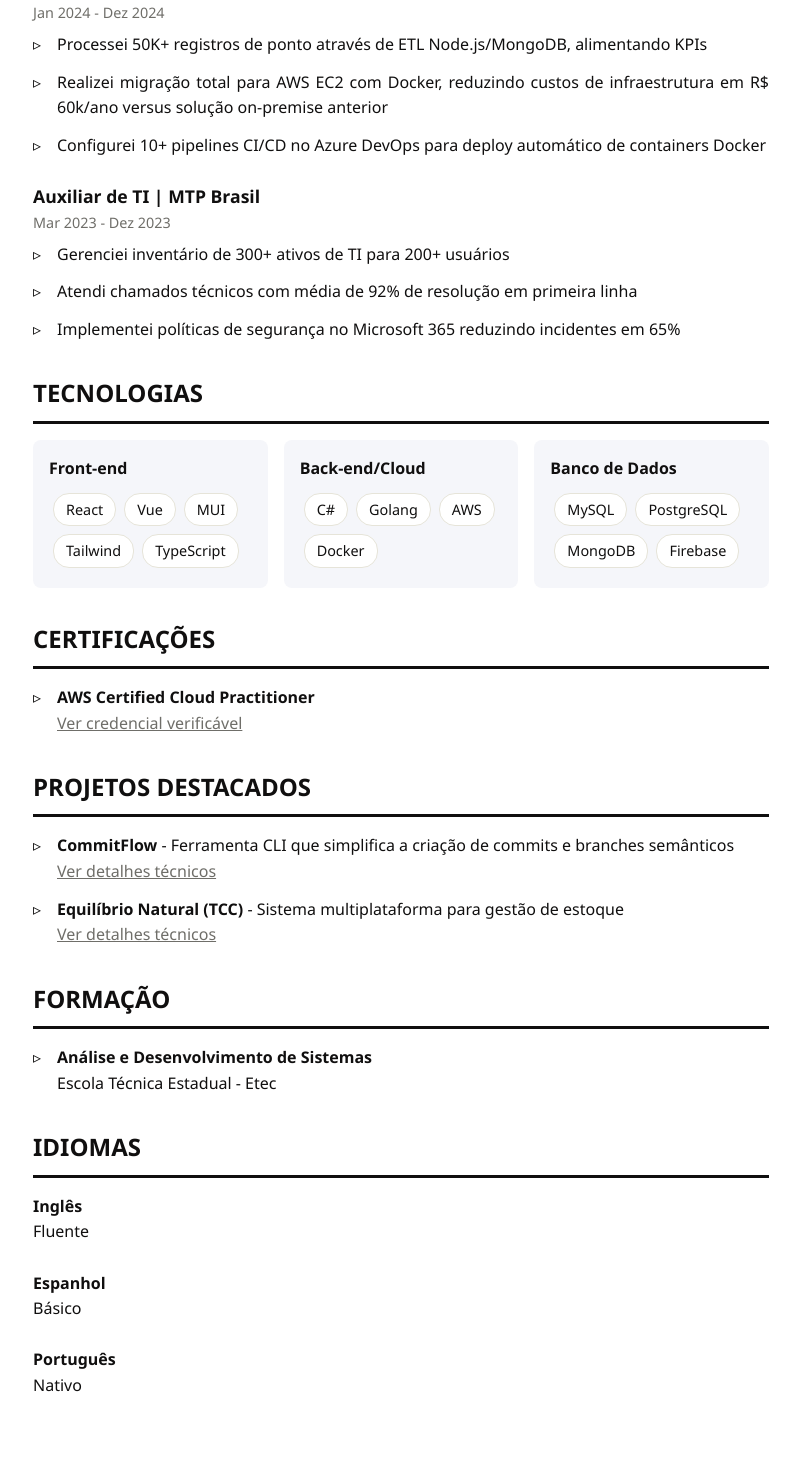
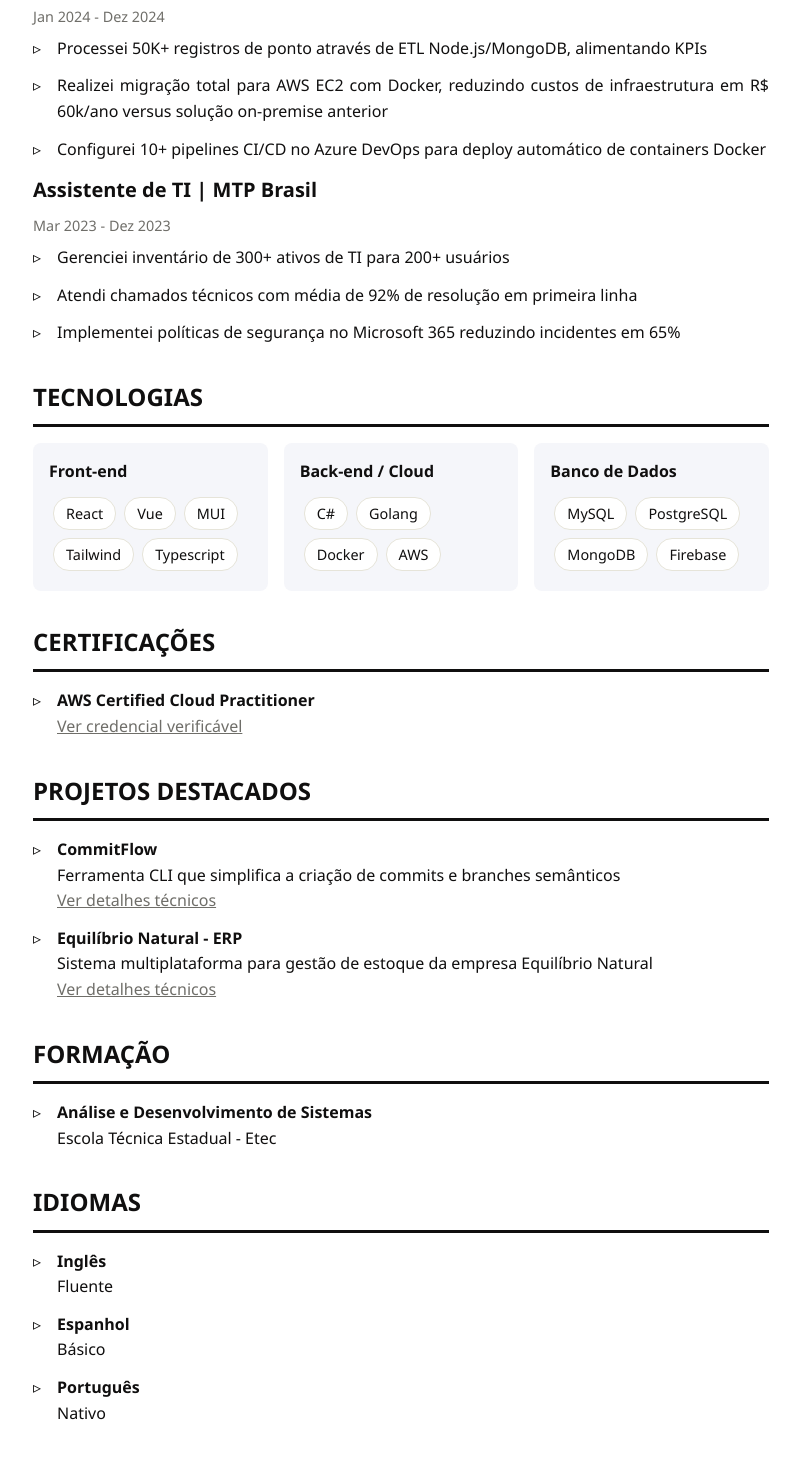
Before and after one commit to viniciusnevescosta/resume, a React (Vite) app: page / in a window 1280 px wide. Shown: the part 669-2128 px from the top of the page, without its empty margins (239-1039 px from the left). Before the commit the page ends 2100 px from the top, so only its background shows below. Built offline with nearby package versions, Linux system fonts and the light colour scheme.

Commit message:
[access] ♿ SEO
Implemented:
- Better general structure (main, articles, h1, h2, h3)
- Schema.org (Person, organization, creativeWork, language)
- Acessibility (aria-hidden, aria-label, ...)
- And others...

```diff
--- a/src/app/layout/MainLayout.tsx
+++ b/src/app/layout/MainLayout.tsx
@@ -1,21 +1,29 @@
 export const MainLayout = () => {
 	return (
-		<>
+		<div itemScope itemType='http://schema.org/Person'>
 			<header>
-				<h1>VINÍCIUS NEVES COSTA</h1>
-				<nav className='contact-info' aria-label='Contatos principais'>
-					<a href='mailto:vinicius.nevesco@gmail.com' aria-label='Enviar email'>
+				<h1 itemProp='name'>VINÍCIUS NEVES COSTA</h1>
+				<nav
+					className='contact-info'
+					aria-label='Contatos e redes sociais'
+					itemProp='contactPoint'
+					itemScope
+					itemType='http://schema.org/ContactPoint'
+				>
+					<a
+						href='mailto:vinicius.nevesco@gmail.com'
+						aria-label='Enviar email'
+						itemProp='email'
+					>
 						<i className='ri-mail-line' />
 						E-mail
 					</a>
-					{/* <a href="" aria-label="Telefone">
-                  <i className="ri-whatsapp-line" />Telefone
-              </a> */}
 					<a
 						href='https://linkedin.com/in/nevesco'
 						target='_blank'
 						rel='noreferrer'
 						aria-label='Perfil no LinkedIn'
+						itemProp='url'
 					>
 						<i className='ri-linkedin-box-line' />
 						LinkedIn
@@ -25,110 +33,187 @@ export const MainLayout = () => {
 						target='_blank'
 						rel='noreferrer'
 						aria-label='Perfil no GitHub'
+						itemProp='url'
 					>
 						<i className='ri-github-line' />
 						GitHub
 					</a>
-					{/* <a href="https://github.com/viniciusnevescosta" target="_blank" rel="noreferrer" aria-label="Perfil no GitHub">
-                  <i className="ri-article-line" />Blog
-              </a> */}
 				</nav>
 			</header>
+			<main>
 				<section>
 					<h2>RESUMO PROFISSIONAL</h2>
-				<p>Trabalho com React e Vue para dar vida a interfaces dinâmicas, e no back-end navego por C# com DDD, além de construir microserviços escaláveis na AWS. Quando não estou codando, você me encontra jogando, tomando um café (ou três) ou mergulhado em projetos pessoais que misturam código e curiosidade.</p>
+					<p>
+						Trabalho com React e Vue para dar vida a interfaces dinâmicas, e no
+						back-end navego por C# com DDD, além de construir microserviços
+						escaláveis na AWS. Quando não estou codando, você me encontra
+						jogando, tomando um café (ou três) ou mergulhado em projetos
+						pessoais que misturam código e curiosidade.
+					</p>
 				</section>
+
 				<section>
 					<h2>EXPERIÊNCIA PROFISSIONAL</h2>
-				<div>
-					<div className='job-title'>Dev Full Stack Jr. | MTP Brasil</div>
-					<div className='job-period'>Jan 2025 - Presente</div>
+					<article itemScope itemType='http://schema.org/Organization'>
+						<h3>
+							<span itemProp='jobTitle'>Dev Full Stack Jr.</span>
+							<span aria-hidden='true'> | </span>
+							<span itemProp='name'>MTP Brasil</span>
+						</h3>
+						<p className='job-period'>
+							<time itemProp='startDate' dateTime='2025-01'>
+								Jan 2025
+							</time>{' '}
+							- <time itemProp='endDate'>Presente</time>
+						</p>
 						<ul>
 							<li>
-							Desenvolvo sistema interno com arquitetura de microsserviços em C#
-							e frontend React
+								Desenvolvo sistema interno com arquitetura de microsserviços em
+								C# e frontend React
 							</li>
 							<li>
-							Implemento RPA para recrutamento com IA avaliadora de candidatos,
-							integrando:
+								Implemento RPA para recrutamento com IA avaliadora de
+								candidatos, integrando:
 								<ul className='sub-list'>
 									<li>Processamento assíncrono de currículos</li>
 									<li>
-									Pipeline de análise de compatibilidade técnica via agentes LLM
-									customizados
+										Pipeline de análise de compatibilidade técnica via agentes
+										LLM customizados
 									</li>
 								</ul>
 							</li>
 						</ul>
-				</div>
-				<div>
-					<div className='job-title'>Analista de Infra Jr. | MTP Brasil</div>
-					<div className='job-period'>Jan 2024 - Dez 2024</div>
+					</article>
+
+					<article itemScope itemType='http://schema.org/Organization'>
+						<h3>
+							<span itemProp='jobTitle'>Analista de Infra Jr.</span>
+							<span aria-hidden='true'> | </span>
+							<span itemProp='name'>MTP Brasil</span>
+						</h3>
+						<p className='job-period'>
+							<time itemProp='startDate' dateTime='2024-01'>
+								Jan 2024
+							</time>{' '}
+							- <time dateTime='2024-12'>Dez 2024</time>
+						</p>
 						<ul>
 							<li>
-							Processei 50K+ registros de ponto através de ETL Node.js/MongoDB,
-							alimentando KPIs
+								Processei 50K+ registros de ponto através de ETL
+								Node.js/MongoDB, alimentando KPIs
 							</li>
 							<li>
-							Realizei migração total para AWS EC2 com Docker, reduzindo custos
-							de infraestrutura em R$ 60k/ano versus solução on-premise anterior
+								Realizei migração total para AWS EC2 com Docker, reduzindo
+								custos de infraestrutura em R$ 60k/ano versus solução on-premise
+								anterior
 							</li>
 							<li>
 								Configurei 10+ pipelines CI/CD no Azure DevOps para deploy
 								automático de containers Docker
 							</li>
 						</ul>
-				</div>
-				<div>
-					<div className='job-title'>Auxiliar de TI | MTP Brasil</div>
-					<div className='job-period'>Mar 2023 - Dez 2023</div>
+					</article>
+
+					<article itemScope itemType='http://schema.org/Organization'>
+						<h3>
+							<span itemProp='jobTitle'>Assistente de TI</span>
+							<span aria-hidden='true'> | </span>
+							<span itemProp='name'>MTP Brasil</span>
+						</h3>
+						<p className='job-period'>
+							<time itemProp='startDate' dateTime='2023-03'>
+								Mar 2023
+							</time>{' '}
+							- <time dateTime='2023-12'>Dez 2023</time>
+						</p>
 						<ul>
 							<li>
 								Gerenciei inventário de 300+ ativos de TI para 200+ usuários
 							</li>
 							<li>
-							Atendi chamados técnicos com média de 92% de resolução em primeira
-							linha
+								Atendi chamados técnicos com média de 92% de resolução em
+								primeira linha
 							</li>
 							<li>
 								Implementei políticas de segurança no Microsoft 365 reduzindo
 								incidentes em 65%
 							</li>
 						</ul>
+					</article>
+				</section>
+
+				<section itemScope itemType='http://schema.org/ItemList'>
+					<h2 itemProp='name'>TECNOLOGIAS</h2>
+					<div className='skill-category'>
+						<dl className='skill-group'>
+							<dt>
+								<strong>Front-end</strong>
+							</dt>
+							<dd itemProp='itemListElement' className='skill-item'>
+								React
+							</dd>
+							<dd itemProp='itemListElement' className='skill-item'>
+								Vue
+							</dd>
+							<dd itemProp='itemListElement' className='skill-item'>
+								MUI
+							</dd>
+							<dd itemProp='itemListElement' className='skill-item'>
+								Tailwind
+							</dd>
+							<dd itemProp='itemListElement' className='skill-item'>
+								Typescript
+							</dd>
+						</dl>
+						<dl className='skill-group'>
+							<dt>
+								<strong>Back-end / Cloud</strong>
+							</dt>
+							<dd itemProp='itemListElement' className='skill-item'>
+								C#
+							</dd>
+							<dd itemProp='itemListElement' className='skill-item'>
+								Golang
+							</dd>
+							<dd itemProp='itemListElement' className='skill-item'>
+								Docker
+							</dd>
+							<dd itemProp='itemListElement' className='skill-item'>
+								AWS
+							</dd>
+						</dl>
+						<dl className='skill-group'>
+							<dt>
+								<strong>Banco de Dados</strong>
+							</dt>
+							<dd itemProp='itemListElement' className='skill-item'>
+								MySQL
+							</dd>
+							<dd itemProp='itemListElement' className='skill-item'>
+								PostgreSQL
+							</dd>
+							<dd itemProp='itemListElement' className='skill-item'>
+								MongoDB
+							</dd>
+							<dd itemProp='itemListElement' className='skill-item'>
+								Firebase
+							</dd>
+						</dl>
 					</div>
 				</section>
-			<section>
-				<h2>TECNOLOGIAS</h2>
-				<div className='skill-category'>
-					<div className='skill-group'>
-						<strong>Front-end</strong>
-						<span className='skill-item'>React</span>
-						<span className='skill-item'>Vue</span>
-						<span className='skill-item'>MUI</span>
-						<span className='skill-item'>Tailwind</span>
-						<span className='skill-item'>TypeScript</span>
-					</div>
-					<div className='skill-group'>
-						<strong>Back-end/Cloud</strong>
-						<span className='skill-item'>C#</span>
-						<span className='skill-item'>Golang</span>
-						<span className='skill-item'>AWS</span>
-						<span className='skill-item'>Docker</span>
-					</div>
-					<div className='skill-group'>
-						<strong>Banco de Dados</strong>
-						<span className='skill-item'>MySQL</span>
-						<span className='skill-item'>PostgreSQL</span>
-						<span className='skill-item'>MongoDB</span>
-						<span className='skill-item'>Firebase</span>
-					</div>
-				</div>
-			</section>
+
 				<section>
 					<h2>CERTIFICAÇÕES</h2>
 					<ul>
-					<li>
-						<strong>AWS Certified Cloud Practitioner</strong>
+						<li
+							itemScope
+							itemType='http://schema.org/EducationalOccupationalCredential'
+						>
+							<strong itemProp='name'>AWS Certified Cloud Practitioner</strong>
+							<meta
+								itemProp='url'
+								content='https://www.credly.com/badges/517fd129-d1e7-4851-a9f7-09a2abadbf01'
+							/>
 							<br />
 							<a
 								href='https://www.credly.com/badges/517fd129-d1e7-4851-a9f7-09a2abadbf01'
@@ -140,13 +225,24 @@ export const MainLayout = () => {
 						</li>
 					</ul>
 				</section>
+
 				<section>
 					<h2>PROJETOS DESTACADOS</h2>
 					<ul>
-					<li>
-						<strong>CommitFlow</strong> - Ferramenta CLI que simplifica a
-						criação de commits e branches semânticos
-						<br />
+						<li itemScope itemType='http://schema.org/CreativeWork'>
+							<strong itemProp='name'>CommitFlow</strong>
+							<p>
+								Ferramenta CLI que simplifica a criação de commits e branches
+								semânticos
+							</p>
+							<meta
+								itemProp='description'
+								content='Ferramenta CLI que simplifica a criação de commits e branches semânticos'
+							/>
+							<link
+								itemProp='url'
+								href='https://github.com/viniciusnevescosta/CommitFlow'
+							/>
 							<a
 								href='https://github.com/viniciusnevescosta/CommitFlow'
 								target='_blank'
@@ -155,10 +251,20 @@ export const MainLayout = () => {
 								Ver detalhes técnicos
 							</a>
 						</li>
-					<li>
-						<strong>Equilíbrio Natural (TCC)</strong> - Sistema multiplataforma
-						para gestão de estoque
-						<br />
+						<li itemScope itemType='http://schema.org/CreativeWork'>
+							<strong itemProp='name'>Equilíbrio Natural - ERP</strong>
+							<p>
+								Sistema multiplataforma para gestão de estoque da empresa
+								Equilíbrio Natural
+							</p>
+							<meta
+								itemProp='description'
+								content='Sistema multiplataforma para gestão de estoque da empresa Equilíbrio Natural'
+							/>
+							<link
+								itemProp='url'
+								href='https://github.com/FrogDevs/etec-final-course-project'
+							/>
 							<a
 								href='https://github.com/FrogDevs/etec-final-course-project'
 								target='_blank'
@@ -169,46 +275,47 @@ export const MainLayout = () => {
 						</li>
 					</ul>
 				</section>
+
 				<section>
 					<h2>FORMAÇÃO</h2>
 					<ul>
-					{/* <li>
-						<strong>Engenharia da Computação</strong>
-						<br />
-						Universidade Virtual do Estado de São Paulo - Univesp (2025 -
-						Cursando)
-					</li> */}
-					<li>
+						<li itemScope itemType='http://schema.org/EducationalEvent'>
+							<span itemProp='name'>
 								<strong>Análise e Desenvolvimento de Sistemas</strong>
-						<br />
-						Escola Técnica Estadual - Etec
+							</span>
+							<div
+								itemProp='organizer'
+								itemScope
+								itemType='http://schema.org/EducationalOrganization'
+							>
+								<span itemProp='name'>Escola Técnica Estadual - Etec</span>
+							</div>
 						</li>
 					</ul>
 				</section>
+
 				<section>
 					<h2>IDIOMAS</h2>
-				<div className='language-proficiency'>
-					<div className='proficiency-item'>
-						<strong>Inglês</strong>
+					<ul className='language-proficiency'>
+						{/* deixar inline */}
+						<li itemScope itemType='http://schema.org/Language'>
+							<strong itemProp='name'>Inglês</strong>
 							<br />
-						Fluente
+							<span itemProp='proficiencyLevel'>Fluente</span>
+						</li>
+						<li itemScope itemType='http://schema.org/Language'>
+							<strong itemProp='name'>Espanhol</strong>
 							<br />
+							<span itemProp='proficiencyLevel'>Básico</span>
+						</li>
+						<li itemScope itemType='http://schema.org/Language'>
+							<strong itemProp='name'>Português</strong>
+							<br />
+							<span itemProp='proficiencyLevel'>Nativo</span>
+						</li>
+					</ul>
+				</section>
+			</main>
 		</div>
-					<br />
-					<div className='proficiency-item'>
-						<strong>Espanhol</strong>
-						<br />
-						Básico
-						<br />
-					</div>
-					<br />
-					<div className='proficiency-item'>
-						<strong>Português</strong>
-						<br />
-						Nativo
-					</div>
-				</div>
-			</section>
-		</>
 	)
 }
--- a/src/app/styles/base/_typography.css
+++ b/src/app/styles/base/_typography.css
@@ -26,3 +26,7 @@ h3 {
 	margin: 0;
 	border-bottom: none;
 }
+
+article h3 {
+	font-size: 1.25rem;
+}
```
Lines whose indentation alone changed are shown as unchanged.
